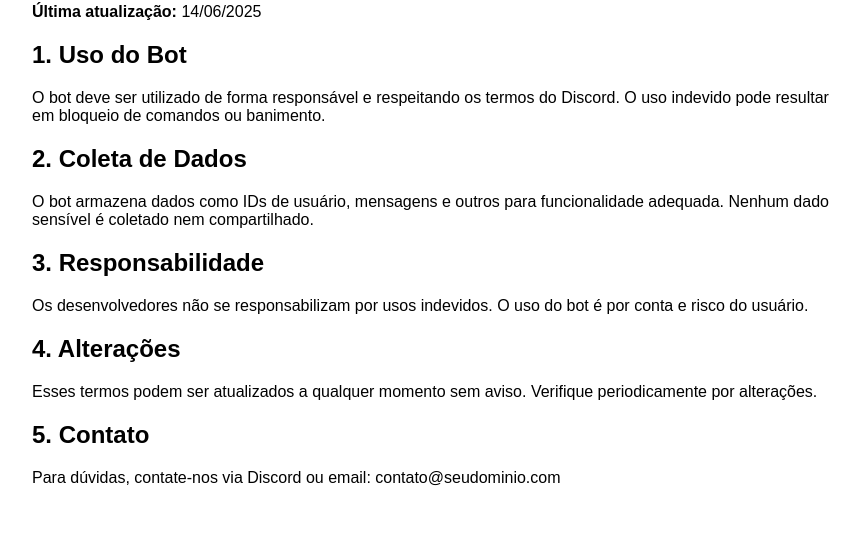
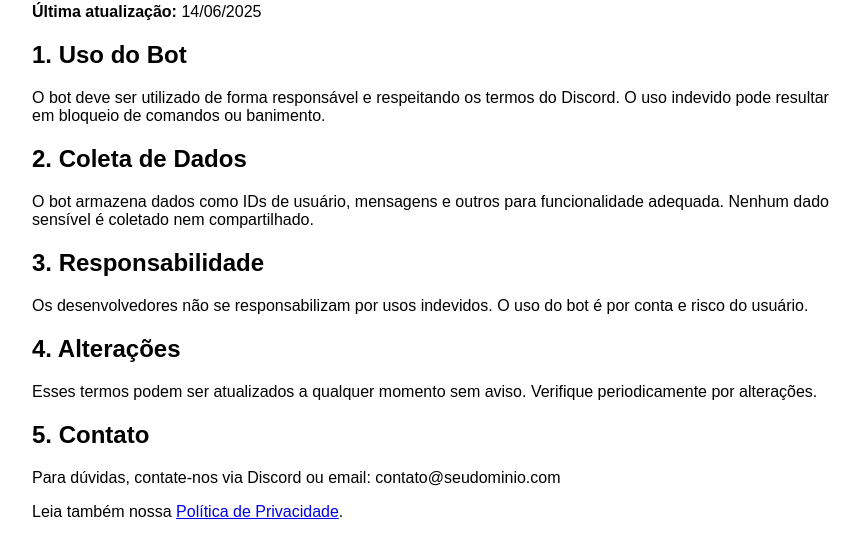
Before and after one commit to Aliciadlima/termos-de-servico, a plain HTML site: page index.html in a window 1280 px wide. Shown: the part 95-650 px from the top of the page, without its empty margins (8-868 px from the left). Drawn offline with Linux system fonts and the light colour scheme.

Commit message:
Update index.html

```diff
--- a/index.html
+++ b/index.html
@@ -27,5 +27,8 @@
 
   <h2>5. Contato</h2>
   <p>Para dúvidas, contate-nos via Discord ou email: contato@seudominio.com</p>
+
+<p>Leia também nossa <a href="privacidade.html" target="_blank">Política de Privacidade</a>.</p>
+
 </body>
 </html>
```
